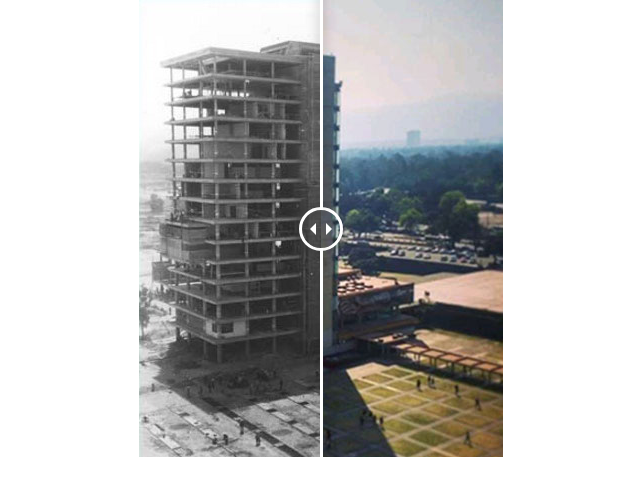
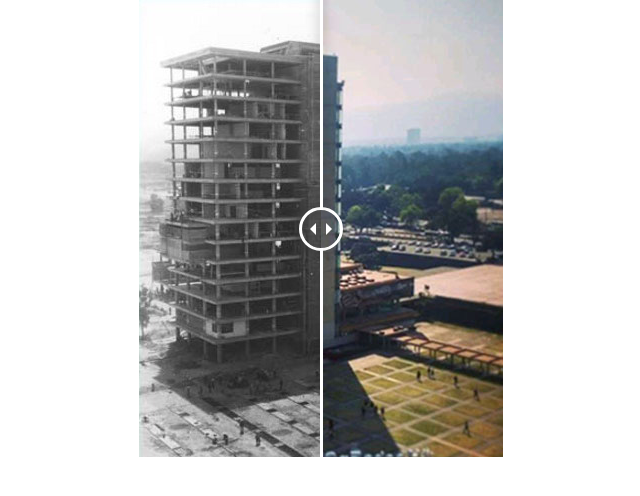
Before and after one commit to micmicto/side-side, a website: page rectoria.html in a window 1280 px wide. Shown: the whole page, without its empty margins (319-959 px from the left). Drawn offline with nearby package versions, Linux system fonts and the light colour scheme.

Commit message:
Update rectoria.html

```diff
--- a/rectoria.html
+++ b/rectoria.html
@@ -21,7 +21,7 @@
 
         <div class="twentytwenty-container">
           <img src="img/rectoria-before.jpg" />
-          <img src="img/rectoria-after-1.jpg" />
+          <img src="img/rectoria-after-2.jpg" />
         </div>
 
 
```
